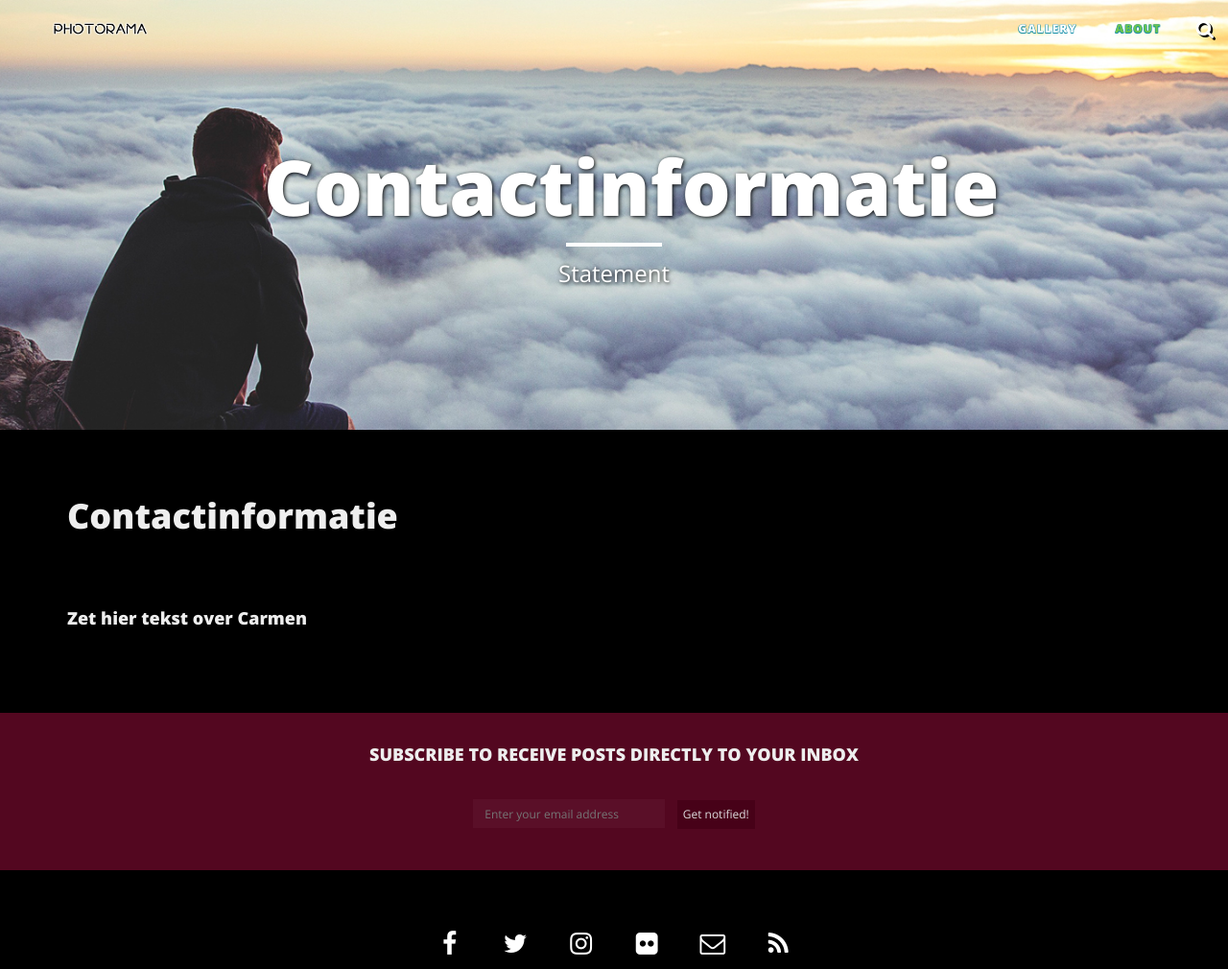
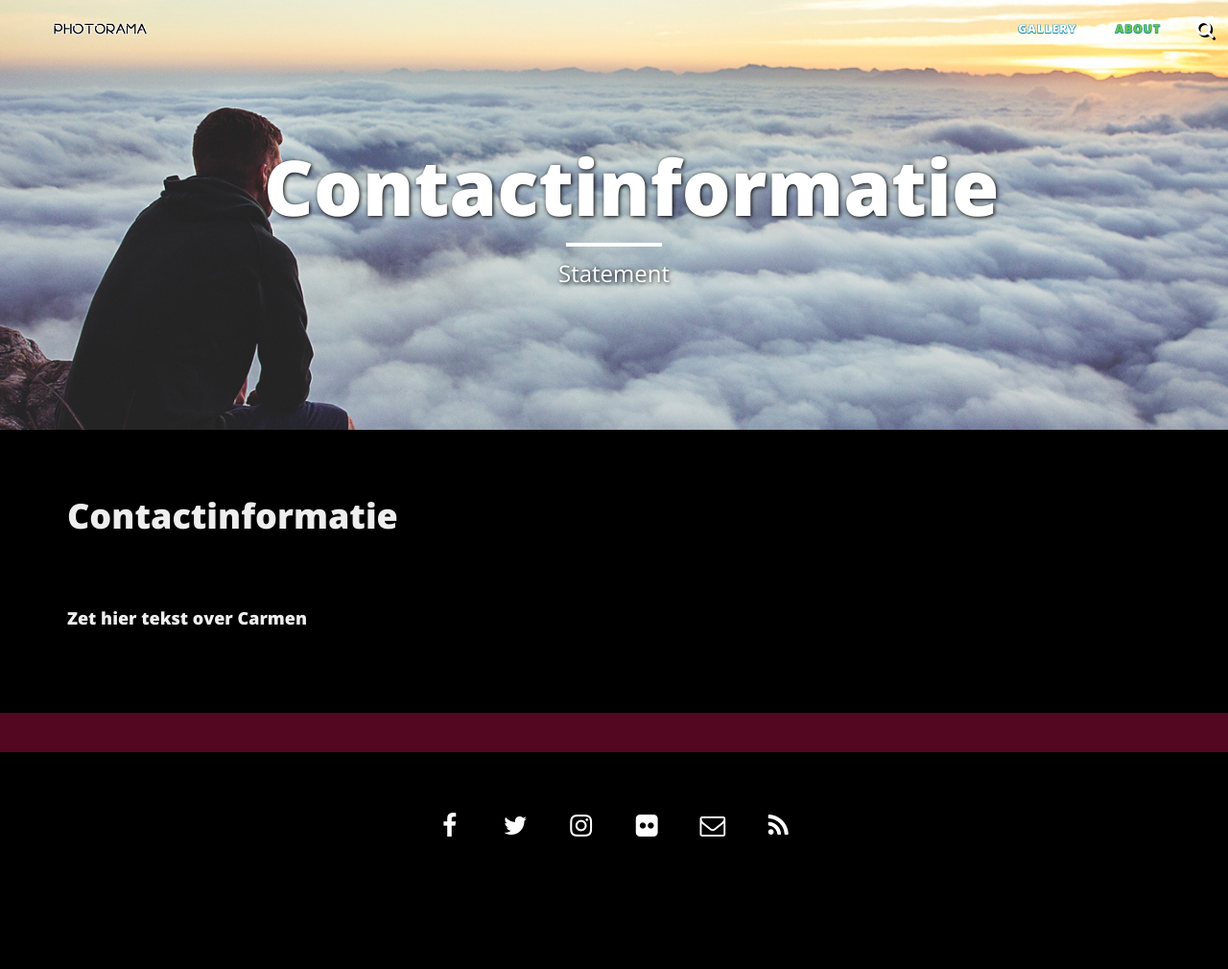
Before and after one commit to Swarly92/CarmenPareras, a Jekyll site: the page built from about/index.html, in a window 1280 px wide. Shown: the whole page at 96% size. Built offline with Jekyll 4.4.1, drawn with Linux system fonts in a browser that asks for light colours; nearby versions of some CDN libraries; after the commit the page ends 900 px from its top, so only the background shows below that.

Commit message:
Update newsletter.html

```diff
--- a/_includes/newsletter.html
+++ b/_includes/newsletter.html
@@ -1,11 +1,6 @@
 
         <div class="row"  style="background-color: #530720; padding-bottom: 40px; margin-top: 50px; margin-bottom: 80px;">
             <div class="col-lg-8 col-lg-offset-2 col-md-10 col-md-offset-1">
-
-      <center><h4><p>SUBSCRIBE TO RECEIVE POSTS DIRECTLY TO YOUR INBOX</h4></center>
-
-
-<form style="padding:3px;text-align:center;font-family: 'Open Sans', 'Helvetica Neue', Helvetica, Arial, sans-serif;font-size:12px;" action="https://tinyletter.com/photorgasms" method="post" target="popupwindow" onsubmit="window.open('https://tinyletter.com/yourproject', 'popupwindow', 'scrollbars=yes,width=800,height=600');return true"><input type="text" placeholder="Enter your email address"  style="width:200px;height:30px;border:0;background-color:#5A0F28;color:#dddddd;outline:0;padding-left:12px;" name="email" id="tlemail" />&nbsp; &nbsp; <input type="submit" value="Get notified!" style="background-color:#470118;color:#dddddd;height:30px;border:0;" /></form>
             </div>
         </div>
 
```
